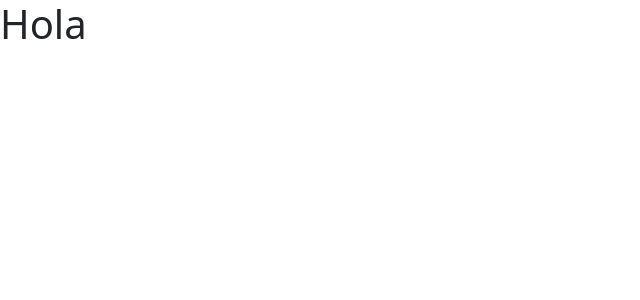
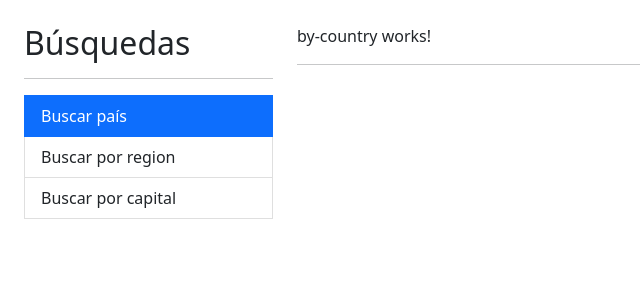
Before and after one commit to danygogo/worldApp, an Angular app: page / in a window 1280 px wide. Shown: the top 300 px of the page, without its empty margins (0-640 px from the left). Built offline with nearby package versions, Linux system fonts and the light colour scheme.

Commit message:
The file app-routing.module.ts was added and the routes configured

```diff
--- a/angular.json
+++ b/angular.json
@@ -1,5 +1,8 @@
 {
   "$schema": "./node_modules/@angular/cli/lib/config/schema.json",
+  "cli": {
+    "analytics": false
+  },
   "version": 1,
   "newProjectRoot": "projects",
   "projects": {
--- a/src/app/app.component.css
+++ b/src/app/app.component.css
@@ -0,0 +1,3 @@
+#ulist{
+    padding: 0px
+}
--- a/src/app/app.component.html
+++ b/src/app/app.component.html
@@ -1 +1,19 @@
-<h1>Hola</h1>
+<div class="row container mt-4">
+    <div class = "col-3">
+        <h2>Búsquedas</h2>
+        <hr>
+        <ul id = "ulist">
+            <li class = "list-group-item" routerLink = "" routerLinkActive = "active" [routerLinkActiveOptions] = "{exact : true}">Buscar país</li>
+            <li class = "list-group-item" routerLink = "region" routerLinkActive = "active">Buscar por region</li>
+            <li routerLink = "capital" class = "list-group-item" routerLinkActive = "active">Buscar por capital</li>
+        </ul>
+    </div>
+
+
+    <div class = "col">
+        <router-outlet></router-outlet>
+
+        <hr>
+    </div>
+
+</div>
--- a/src/app/app.module.ts
+++ b/src/app/app.module.ts
@@ -1,5 +1,6 @@
 import { NgModule } from '@angular/core';
 import { BrowserModule } from '@angular/platform-browser';
+import { AppRoutingModule } from './app-routing.module';
 
 import { AppComponent } from './app.component';
 import { CountryModule } from './country/country.module';
@@ -11,6 +12,7 @@ import { SharedModule } from './shared/shared.module';
   ],
   imports: [
     BrowserModule,
+    AppRoutingModule,
     CountryModule,
     SharedModule
   ],
--- a/src/app/country/country.module.ts
+++ b/src/app/country/country.module.ts
@@ -5,14 +5,13 @@ import { ByCountryComponent } from './pages/by-country/by-country.component';
 import { ByRegionComponent } from './pages/by-region/by-region.component';
 import { SeeCountryComponent } from './pages/see-country/see-country.component';
 
-
-
 @NgModule({
   declarations: [
     ByCapitalComponent,
     ByCountryComponent,
     ByRegionComponent,
-    SeeCountryComponent
+    SeeCountryComponent,
+
   ],
   exports: [
     ByCapitalComponent,
```
Also changed, not shown: src/app/app-routing.module.ts (added, +42 -0 lines).
